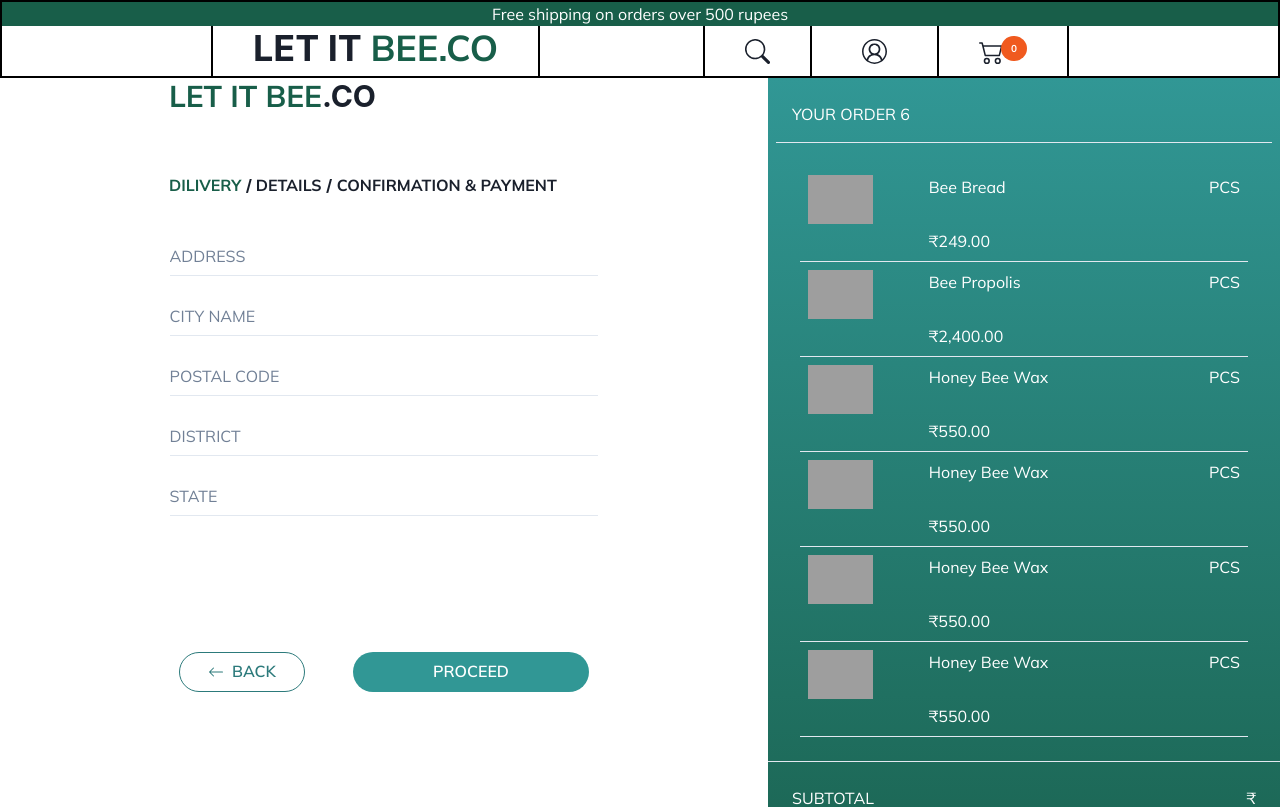
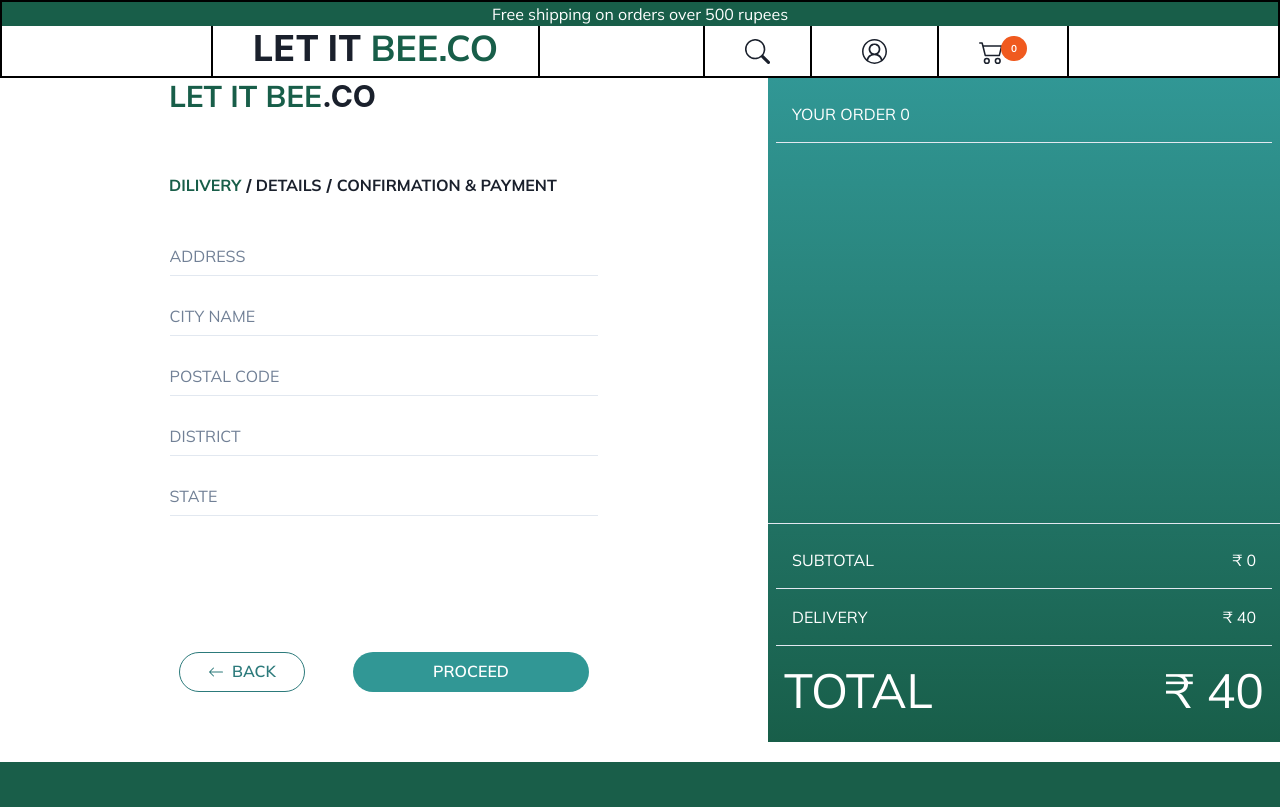
Before and after one commit to akashtijare/honey_bee, a React (Create React App) app in the folder let-it-bee/: page /address in a window 1280 px wide. Shown: the top 807 px of the page. Built offline with nearby package versions, Linux system fonts and the light colour scheme; grey boxes are pictures that could not be loaded.

Commit message:
all done

```diff
--- a/let-it-bee/package.json
+++ b/let-it-bee/package.json
@@ -12,6 +12,7 @@
     "@testing-library/user-event": "^13.5.0",
     "axios": "^1.4.0",
     "framer-motion": "^10.15.1",
+    "json-server": "^0.17.3",
     "react": "^18.2.0",
     "react-custom-scrollbars-2": "^4.5.0",
     "react-dom": "^18.2.0",
--- a/let-it-bee/src/Pages/address/Address.jsx
+++ b/let-it-bee/src/Pages/address/Address.jsx
@@ -40,7 +40,7 @@ const Address = () => {
 
 
     return (
-        <Box className="mainContainer" >
+        <Box className="mainContainer" marginBottom="20px">
             <Flex>
                 <Box className="addressContainer"
                     w="60%"
--- a/let-it-bee/src/Pages/address/CheckOut.jsx
+++ b/let-it-bee/src/Pages/address/CheckOut.jsx
@@ -1,7 +1,17 @@
 import { Box, Flex, Spacer, Text } from "@chakra-ui/react"
+import { useSelector } from "react-redux"
 const CheckOut = () => {
 
-    let products = [
+    const products = useSelector((store) => store.cart.cartItems);
+    const calculateSubtotal = (cartItems) => {
+        return cartItems.reduce((total, item) => total + item.quantity * parseInt(item.price.slice(1)), 0); // "$234234.00"
+      };
+
+    const totall = calculateSubtotal(products);
+    const charges = totall < 500 ? 40 : 0;
+    const subTotal = totall + charges;
+
+    let trashhhh = [
         {
             "id": 1,
             "image": "https://drive.google.com/uc?export=view&id=1RLonM1c5hYI3-K3r8Zr_9OXNFNPwCQeC",
@@ -22,47 +32,9 @@ const CheckOut = () => {
             "cost": "₹2,400.00",
             "category": "pollen"
         },
-        {
-            "id": 3,
-            "image": "https://drive.google.com/uc?export=view&id=1g4szzB0e1QSTBtzqXvTj-j8dgLNqlt-s",
-            "name": "Honey Bee Wax",
-            "weight": "900 Grams",
-            "description": "Natural Beeswax is Produced by the noble worker bee, beeswax is the substance you’ll find lining the structure of the honeycomb. Bees are vital to the health of our ecosystem, as they are responsible for sustaining one-third of the food we eat. An added bonus Beeswax has amazing skin health properties!",
-            "reviews": "f",
-            "cost": "₹550.00",
-            "category": "bars"
-        },
-        {
-            "id": 3,
-            "image": "https://drive.google.com/uc?export=view&id=1g4szzB0e1QSTBtzqXvTj-j8dgLNqlt-s",
-            "name": "Honey Bee Wax",
-            "weight": "900 Grams",
-            "description": "Natural Beeswax is Produced by the noble worker bee, beeswax is the substance you’ll find lining the structure of the honeycomb. Bees are vital to the health of our ecosystem, as they are responsible for sustaining one-third of the food we eat. An added bonus Beeswax has amazing skin health properties!",
-            "reviews": "f",
-            "cost": "₹550.00",
-            "category": "bars"
-        },
-        {
-            "id": 3,
-            "image": "https://drive.google.com/uc?export=view&id=1g4szzB0e1QSTBtzqXvTj-j8dgLNqlt-s",
-            "name": "Honey Bee Wax",
-            "weight": "900 Grams",
-            "description": "Natural Beeswax is Produced by the noble worker bee, beeswax is the substance you’ll find lining the structure of the honeycomb. Bees are vital to the health of our ecosystem, as they are responsible for sustaining one-third of the food we eat. An added bonus Beeswax has amazing skin health properties!",
-            "reviews": "f",
-            "cost": "₹550.00",
-            "category": "bars"
-        },
-        {
-            "id": 3,
-            "image": "https://drive.google.com/uc?export=view&id=1g4szzB0e1QSTBtzqXvTj-j8dgLNqlt-s",
-            "name": "Honey Bee Wax",
-            "weight": "900 Grams",
-            "description": "Natural Beeswax is Produced by the noble worker bee, beeswax is the substance you’ll find lining the structure of the honeycomb. Bees are vital to the health of our ecosystem, as they are responsible for sustaining one-third of the food we eat. An added bonus Beeswax has amazing skin health properties!",
-            "reviews": "f",
-            "cost": "₹550.00",
-            "category": "bars"
-        },
+
     ]
+    console.log(products)
     return (
         // <Box border="1px solid white" margin={1} w={"100%"} h={"100%"}>
         <div style={{ display: "flex", flexDirection: "column", justifyContent: "space-between", height: "100%" }}>
@@ -77,7 +49,7 @@ const CheckOut = () => {
                     <hr />
                     <Box margin={6}>
                         {products.map((ele) =>
-                            <div>
+                            <div key={ele.id}>
                                 <div style={{ display: "flex", gap: "40px" }}>
                                     <div style={{ width: "20%", padding: "8px" }}>
                                         <img src={ele.image} alt={ele.name} style={{ width: "100%" }} />
@@ -88,12 +60,12 @@ const CheckOut = () => {
                                             <h2>{ele.name}</h2>
                                         </div>
                                         <div style={{ display: "flex" }}>
-                                            <h3>{ele.cost}</h3>
+                                            <h3>{ele.price}</h3>
                                         </div>
                                     </div>
 
                                     <div style={{ padding: "8px", marginLeft: "80px" }}>
-                                        <h3>PCS</h3>
+                                        <h3>{`PCS :${ele.quantity}`}</h3>
                                     </div>
                                 </div>
                                 <hr />
@@ -112,17 +84,17 @@ const CheckOut = () => {
                         </Box>
                         <Spacer />
                         <Box margin={4}>
-                            <Text>{`₹`}</Text>
+                            <Text>{`₹ ${totall}`}</Text>
                         </Box>
                     </Flex>
                     <hr />
                     <Flex >
                         <Box margin={4}>
-                            <Text>DILIVERY</Text>
+                            <Text>DELIVERY</Text>
                         </Box>
                         <Spacer />
                         <Box margin={4}>
-                            <Text>{`₹ 0`}</Text>
+                            <Text>{`₹ ${charges}`}</Text>
                         </Box>
                     </Flex>
                     <hr />
@@ -132,7 +104,7 @@ const CheckOut = () => {
                         </Box>
                         <Spacer />
                         <Box margin={2}>
-                            <Text fontSize='5xl'>{`₹`}</Text>
+                            <Text fontSize='5xl'>{`₹ ${subTotal}`}</Text>
                         </Box>
                     </Flex>
                 </Box>
--- a/let-it-bee/src/Pages/address/Payment.jsx
+++ b/let-it-bee/src/Pages/address/Payment.jsx
@@ -61,7 +61,7 @@ const Payment = ({onPrevious}) =>{
                     isClosable: true,
                 })
 
-                navigate("./thankyou")
+                navigate("/thankyou")
                 // window.open("./thankyou",'_self')
 
             }, 3000);
--- a/let-it-bee/src/Pages/address/ThankYou.jsx
+++ b/let-it-bee/src/Pages/address/ThankYou.jsx
@@ -39,7 +39,7 @@ const ThankYou = () => {
                                             <Flex>
                                             <Box spacing={10} marginLeft="10px">
                                                 <ButtonGroup gap='10'>
-                                                <Button colorScheme='teal' pl="20" pr="20" borderRadius='20px' _hover={{ bg: '#F05A1F' }} onClick={()=> navigate("./")}>BACK TO HOME</Button>
+                                                <Button colorScheme='teal' pl="20" pr="20" borderRadius='20px' _hover={{ bg: '#F05A1F' }} onClick={()=> navigate("/")}>BACK TO HOME</Button>
 
                                                 </ButtonGroup>
                                             </Box>
--- a/let-it-bee/src/Pages/addtocart/ContextCart.js
+++ b/let-it-bee/src/Pages/addtocart/ContextCart.js
@@ -18,7 +18,7 @@ const ContextCart = () => {
   // console.log(cartItems);
 
   const calculateSubtotal = (cartItems) => {
-    return cartItems.reduce((total, item) => total + item.quantity * item.price, 0);
+    return cartItems.reduce((total, item) => total + item.quantity * parseInt(item.price.slice(1)), 0); // "$234234.00"
   };
 
   const totalAmount = calculateSubtotal(cartItems);
@@ -60,7 +60,7 @@ const ContextCart = () => {
           </div>
         </div>
         <div className="card-total">
-          <h3>SUBTOTAL:<span>3500 ₹</span></h3>
+          <h3>SUBTOTAL:<span>{totalAmount} ₹</span></h3>
           <button onClick={handleCheckout}>CHECKOUT</button>
           <button className="clear-cart" onClick={handleClear}>Clear Cart</button>
 
--- a/let-it-bee/src/Pages/addtocart/Item.jsx
+++ b/let-it-bee/src/Pages/addtocart/Item.jsx
@@ -51,7 +51,7 @@ const Item = (props) => {
                     </div>
 
                     <div className='add-minus-quantity'>
-                        <i className="fas fa-minus minus" onClick={handleDecrement}></i>
+                        <i className="fas fa-minus minus" onClick={handleDecrement} disabled={props.quantity === 0}></i>
                         <input type='text' placeholder={props.quantity} disabled />
                         <i className="fas fa-plus add" onClick={handleIncrement}></i>
 
--- a/let-it-bee/src/Redux/action.js
+++ b/let-it-bee/src/Redux/action.js
@@ -8,13 +8,15 @@ export const handleLogin = () => {
 	}
 }
 
-export const handleAddToCart = ({id, quantity, price}) => {
+export const handleAddToCart = ({id, quantity, price, image, name}) => {
 	return {
 		type: ADD_TO_CART,
 		payload: {
 			id: id,
 			quantity: quantity,
 			price: price,
+			image: image,
+			name: name
 		}
 	}
 }
```
Also changed, not shown: let-it-bee/src/Components/Login.jsx (+18 -1 lines), let-it-bee/src/Pages/ProductDetails.jsx (+11 -0 lines), let-it-bee/src/Pages/addtocart/Cart.css (+7 -5 lines), 1 other file (tests, documents, lock files or other folders).
